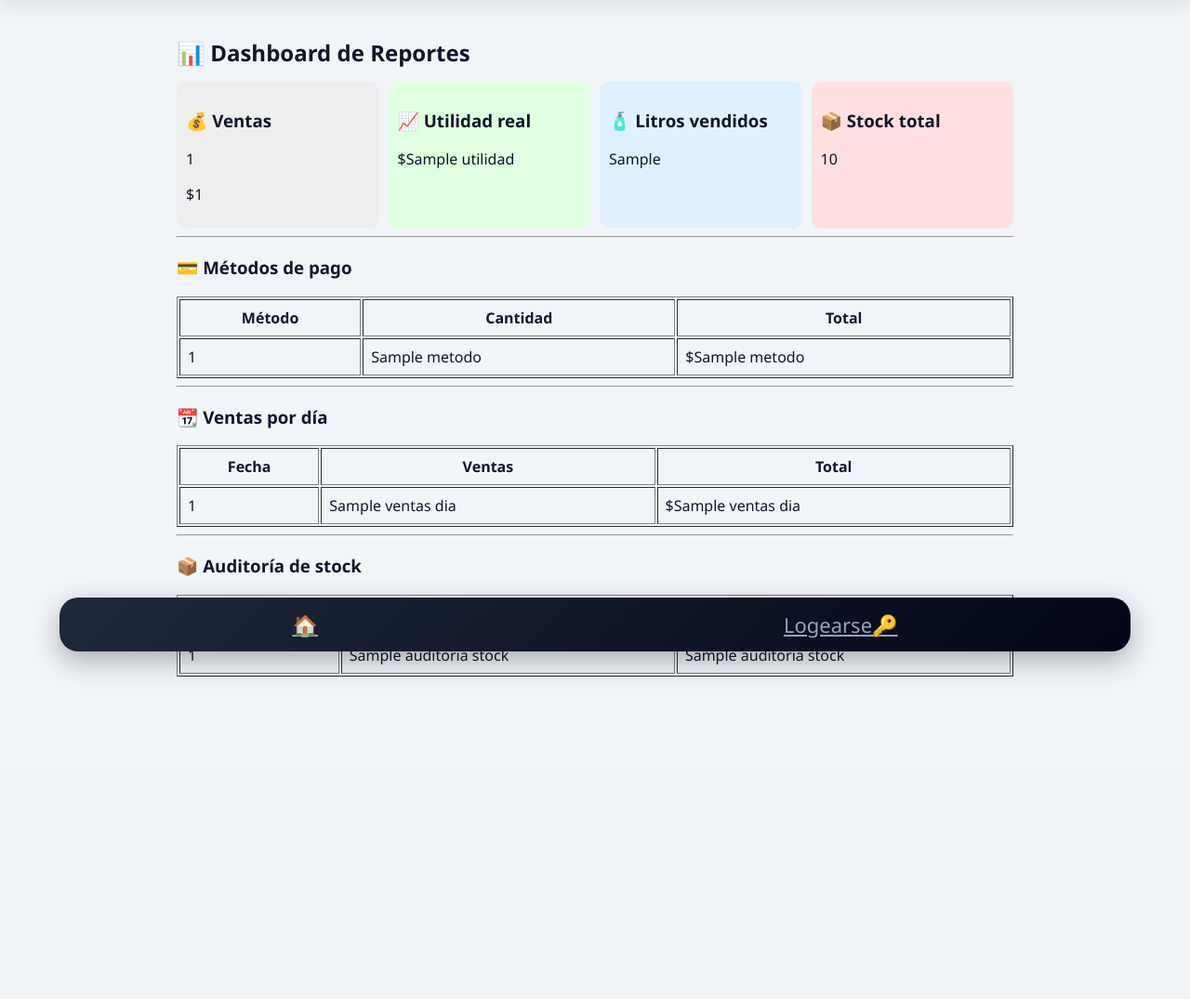
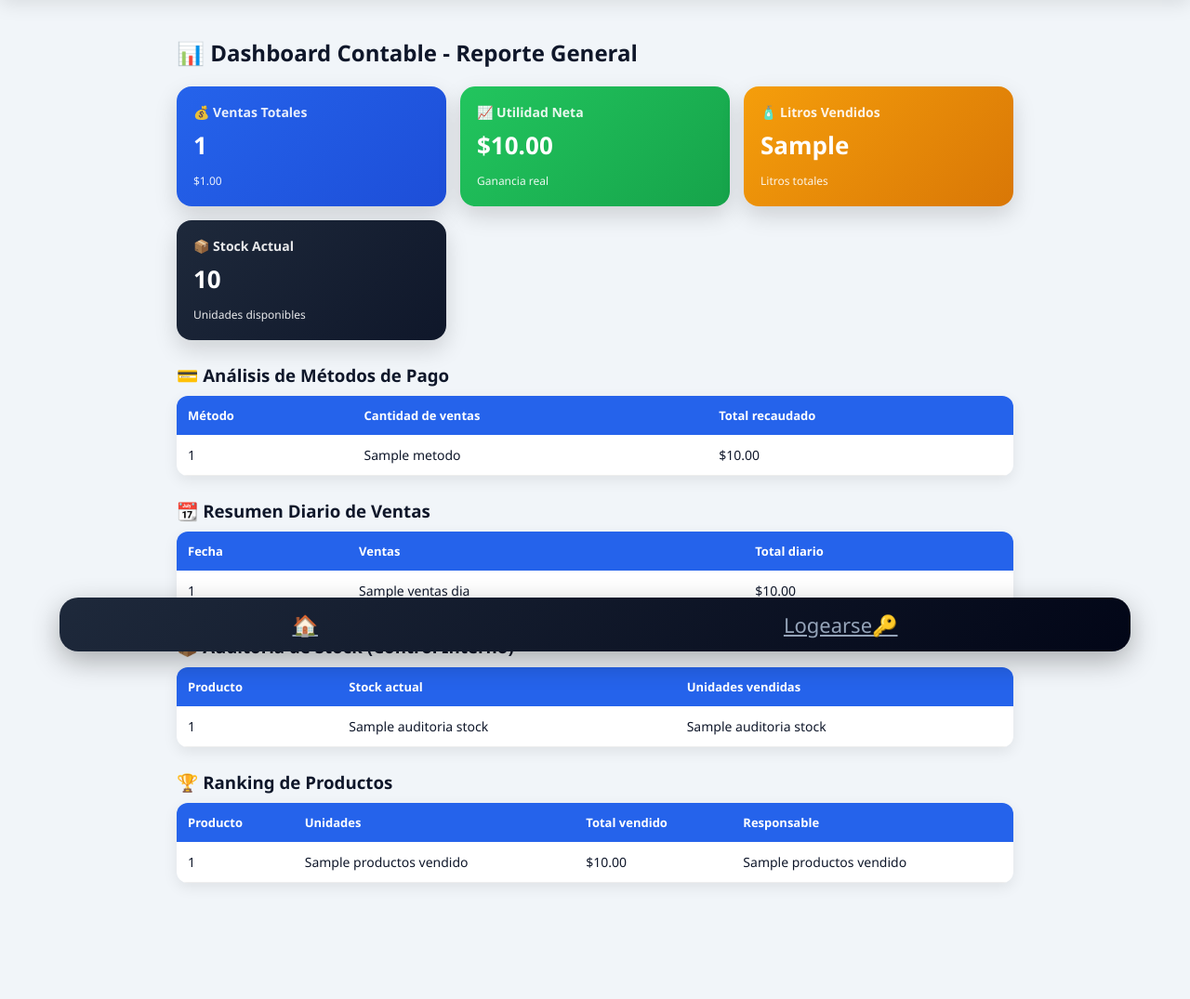
Before and after one commit to agonzalezsoport-debug/AguaSL, a Flask app: template app_agua/templates/reporte_ventas.html in a window 1280 px wide. Shown: the part 84-1159 px from the top of the page at 93% size. Before the commit the page ends 812 px from the top, so only its background shows below. Run offline with Flask 3, Linux system fonts and the light colour scheme; the template is opened without the code that fills it: most values are stand-ins (such as "Sample title", 1, 10 or a date in 2020); some libraries are stand-ins or nearby versions.

Commit message:
Update reporte_ventas.html

```diff
--- a/app_agua/templates/reporte_ventas.html
+++ b/app_agua/templates/reporte_ventas.html
@@ -1,88 +1,98 @@
 {% extends "base.html" %}
 {% block content %}
 
-<h2>📊 Dashboard de Reportes</h2>
+<h2 style="margin-bottom:20px;">📊 Dashboard Contable - Reporte General</h2>
 
 <!-- ================= KPIs ================= -->
-<div style="display:grid;grid-template-columns:repeat(4,1fr);gap:10px;">
+<div style="
+    display:grid;
+    grid-template-columns:repeat(auto-fit,minmax(220px,1fr));
+    gap:15px;
+    margin-bottom:25px;
+">
 
-<div style="background:#eee;padding:10px;border-radius:10px;">
-<h3>💰 Ventas</h3>
-<p>{{ total_ventas }}</p>
-<p>${{ total_dinero }}</p>
-</div>
+    <div class="kpi blue">
+        <h3>💰 Ventas Totales</h3>
+        <p class="big">{{ total_ventas }}</p>
+        <span>${{ "{:,.2f}".format(total_dinero) }}</span>
+    </div>
 
-<div style="background:#dfffe0;padding:10px;border-radius:10px;">
-<h3>📈 Utilidad real</h3>
-<p>${{ utilidad }}</p>
-</div>
+    <div class="kpi green">
+        <h3>📈 Utilidad Neta</h3>
+        <p class="big">${{ "{:,.2f}".format(utilidad) }}</p>
+        <span>Ganancia real</span>
+    </div>
 
-<div style="background:#e0f0ff;padding:10px;border-radius:10px;">
-<h3>🧴 Litros vendidos</h3>
-<p>{{ litros_vendidos }}</p>
-</div>
+    <div class="kpi orange">
+        <h3>🧴 Litros Vendidos</h3>
+        <p class="big">{{ litros_vendidos }}</p>
+        <span>Litros totales</span>
+    </div>
 
-<div style="background:#ffe0e0;padding:10px;border-radius:10px;">
-<h3>📦 Stock total</h3>
-<p>{{ stock_actual }}</p>
-</div>
+    <div class="kpi dark">
+        <h3>📦 Stock Actual</h3>
+        <p class="big">{{ stock_actual }}</p>
+        <span>Unidades disponibles</span>
+    </div>
 
 </div>
 
-<hr>
+<!-- ================= MÉTODOS DE PAGO ================= -->
+<h3>💳 Análisis de Métodos de Pago</h3>
 
-<!-- ================= MÉTODOS DE PAGO ================= -->
-<h3>💳 Métodos de pago</h3>
-
-<table border="1" cellpadding="8" style="width:100%;">
+<table class="table-pro">
+<thead>
 <tr>
 <th>Método</th>
-<th>Cantidad</th>
-<th>Total</th>
+<th>Cantidad de ventas</th>
+<th>Total recaudado</th>
 </tr>
-
+</thead>
+<tbody>
 {% for m in metodos %}
 <tr>
 <td>{{ m[0] }}</td>
 <td>{{ m[1] }}</td>
-<td>${{ m[2] }}</td>
+<td>${{ "{:,.2f}".format(m[2]) }}</td>
 </tr>
 {% endfor %}
+</tbody>
 </table>
 
-<hr>
+<!-- ================= VENTAS POR DÍA ================= -->
+<h3>📆 Resumen Diario de Ventas</h3>
 
-<!-- ================= VENTAS POR DÍA ================= -->
-<h3>📆 Ventas por día</h3>
-
-<table border="1" cellpadding="8" style="width:100%;">
+<table class="table-pro">
+<thead>
 <tr>
 <th>Fecha</th>
 <th>Ventas</th>
-<th>Total</th>
+<th>Total diario</th>
 </tr>
-
+</thead>
+<tbody>
 {% for v in ventas_dia %}
 <tr>
 <td>{{ v[0] }}</td>
 <td>{{ v[1] }}</td>
-<td>${{ v[2] }}</td>
+<td>${{ "{:,.2f}".format(v[2]) }}</td>
 </tr>
 {% endfor %}
+</tbody>
 </table>
 
-<hr>
+<!-- ================= AUDITORÍA STOCK ================= -->
+<h3>📦 Auditoría de Stock (Control Interno)</h3>
 
-<!-- ================= AUDITORÍA STOCK ================= -->
-<h3>📦 Auditoría de stock</h3>
-
-<table border="1" cellpadding="8" style="width:100%;">
+<table class="table-pro">
+<thead>
 <tr>
 <th>Producto</th>
 <th>Stock actual</th>
 <th>Unidades vendidas</th>
 </tr>
-
+</thead>
+<tbody>
 {% for a in auditoria_stock %}
 <tr>
 <td>{{ a[0] }}</td>
@@ -90,6 +100,101 @@
 <td>{{ a[2] }}</td>
 </tr>
 {% endfor %}
+</tbody>
 </table>
 
+<!-- ================= PRODUCTOS MÁS VENDIDOS ================= -->
+<h3>🏆 Ranking de Productos</h3>
+
+<table class="table-pro">
+<thead>
+<tr>
+<th>Producto</th>
+<th>Unidades</th>
+<th>Total vendido</th>
+<th>Responsable</th>
+</tr>
+</thead>
+<tbody>
+{% for p in productos_vendidos %}
+<tr>
+<td>{{ p[0] }}</td>
+<td>{{ p[1] }}</td>
+<td>${{ "{:,.2f}".format(p[2]) }}</td>
+<td>{{ p[3] }}</td>
+</tr>
+{% endfor %}
+</tbody>
+</table>
+
+<!-- ================= ESTILOS ================= -->
+<style>
+
+.kpi{
+    padding:18px;
+    border-radius:16px;
+    color:white;
+    box-shadow:0 10px 25px rgba(0,0,0,0.15);
+    transition:0.3s;
+}
+.kpi:hover{
+    transform:translateY(-5px);
+}
+.kpi h3{
+    margin:0;
+    font-size:14px;
+    opacity:0.9;
+}
+.kpi .big{
+    font-size:26px;
+    font-weight:bold;
+    margin:8px 0;
+}
+.kpi span{
+    font-size:12px;
+    opacity:0.9;
+}
+
+/* colores */
+.blue{ background:linear-gradient(135deg,#2563eb,#1d4ed8);}
+.green{ background:linear-gradient(135deg,#22c55e,#16a34a);}
+.orange{ background:linear-gradient(135deg,#f59e0b,#d97706);}
+.dark{ background:linear-gradient(135deg,#1e293b,#0f172a);}
+
+/* TABLAS PRO */
+.table-pro{
+    width:100%;
+    border-collapse:collapse;
+    margin-bottom:25px;
+    background:white;
+    border-radius:12px;
+    overflow:hidden;
+    box-shadow:0 5px 15px rgba(0,0,0,0.08);
+}
+
+.table-pro th{
+    background:#2563eb;
+    color:white;
+    padding:12px;
+    text-align:left;
+    font-size:13px;
+}
+
+.table-pro td{
+    padding:12px;
+    border-bottom:1px solid #eee;
+    font-size:14px;
+}
+
+.table-pro tr:hover{
+    background:#f1f5f9;
+}
+
+h3{
+    margin-top:25px;
+    margin-bottom:10px;
+}
+
+</style>
+
 {% endblock %}
```
